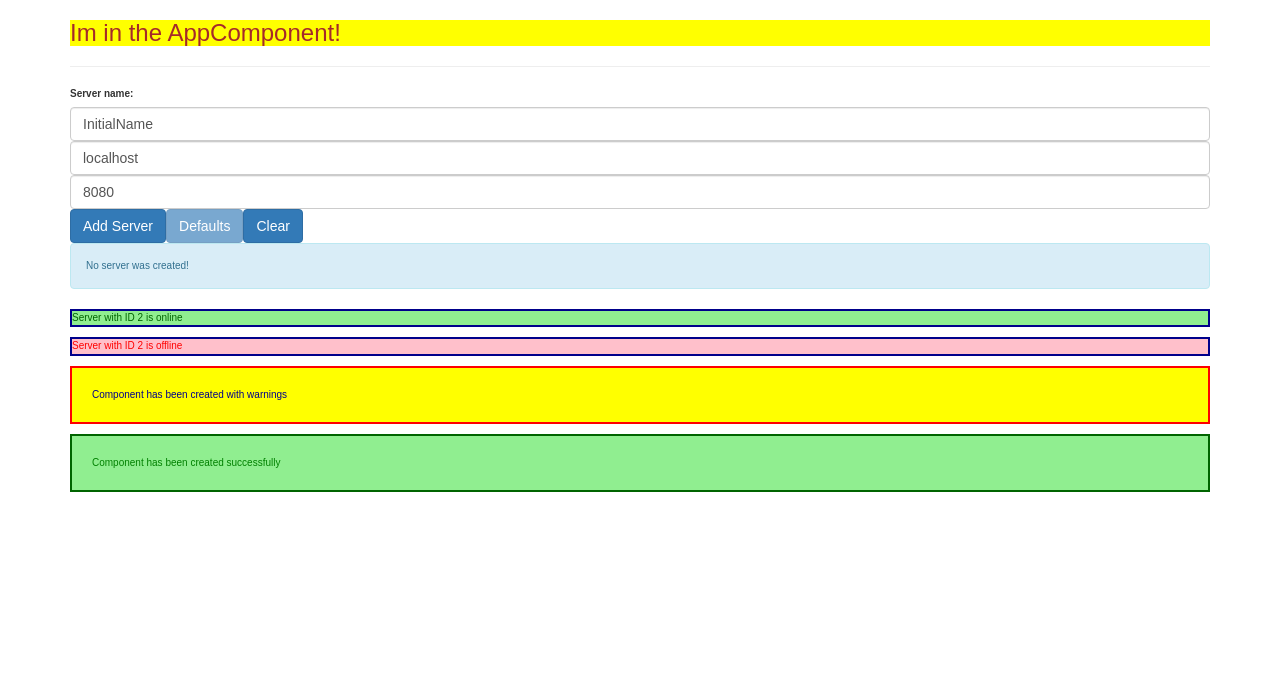
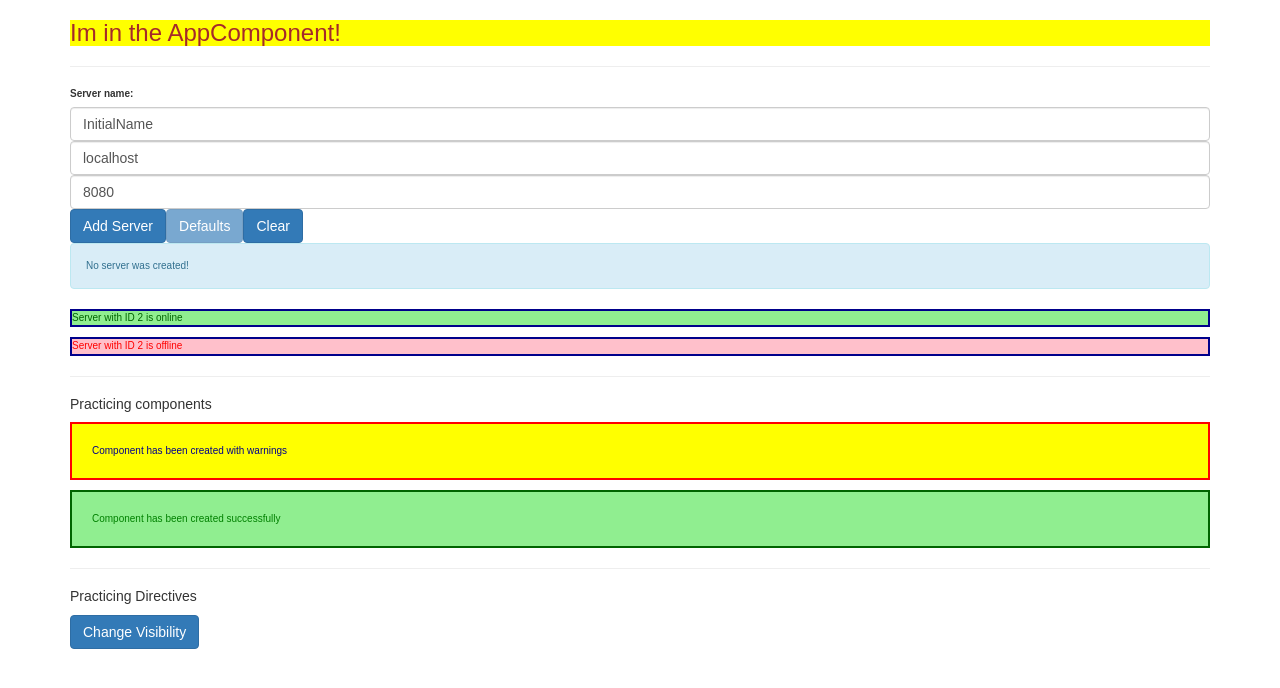
Before and after one commit to twolak88/ang-basics-components, an Angular app: page / in a window 1280 px wide. Shown: the top 688 px of the page. Built offline with nearby package versions, Linux system fonts and the light colour scheme.

Commit message:
Practicing directives

```diff
--- a/src/app/app.component.html
+++ b/src/app/app.component.html
@@ -8,8 +8,13 @@
         <app-servers></app-servers>
         <!--<div app-servers></div>-->
         <!--<div class="app-servers"></div>-->
+        <hr>
+        <h5>Practicing components</h5>
         <app-warning-alert></app-warning-alert>
         <app-success-alert></app-success-alert>
+        <hr>
+        <h5>Practicing Directives</h5>
+        <app-directives-example></app-directives-example>
       </div>
     </div>
   </div>
--- a/src/app/app.module.ts
+++ b/src/app/app.module.ts
@@ -7,6 +7,7 @@ import { ServerComponent } from './server/server.component';
 import { ServersComponent } from './servers/servers.component';
 import { WarningAlertComponent } from './warning-alert/warning-alert.component';
 import { SuccessAlertComponent } from './success-alert/success-alert.component';
+import { DirectivesExampleComponent } from './directives-example/directives-example.component';
 
 @NgModule({
   declarations: [
@@ -14,7 +15,8 @@ import { SuccessAlertComponent } from './success-alert/success-alert.component';
     ServerComponent,
     ServersComponent,
     WarningAlertComponent,
-    SuccessAlertComponent
+    SuccessAlertComponent,
+    DirectivesExampleComponent
   ],
   imports: [
     BrowserModule,
--- /dev/null
+++ b/src/app/directives-example/directives-example.component.css
@@ -0,0 +1,3 @@
+.white-text {
+  color: white;
+}
--- /dev/null
+++ b/src/app/directives-example/directives-example.component.html
@@ -0,0 +1,10 @@
+<!doctype html>
+<html lang="en" xmlns="http://www.w3.org/1999/xhtml">
+  <button class="btn btn-primary"
+          (click)="changeState()">Change Visibility</button>
+  <p class="alert alert-info" *ngIf="isHiddenDisplayed">Hidden text</p>
+  <p *ngFor="let changeItem of changes; let i = index"
+     [ngStyle]="{'background-color': i >= 4 ? 'blue' : 'transparent'}"
+     [ngClass]="{'white-text': i >= 4}"
+     >{{changeItem.toLocaleString()}}</p>
+</html>
--- /dev/null
+++ b/src/app/directives-example/directives-example.component.ts
@@ -0,0 +1,21 @@
+import { Component, OnInit } from '@angular/core';
+
+@Component({
+  selector: 'app-directives-example',
+  templateUrl: './directives-example.component.html',
+  styleUrls: ['./directives-example.component.css']
+})
+export class DirectivesExampleComponent implements OnInit {
+  isHiddenDisplayed = false;
+  changes = []
+
+  constructor() { }
+
+  ngOnInit(): void {
+  }
+
+  changeState() {
+    this.isHiddenDisplayed = !this.isHiddenDisplayed;
+    this.changes.push(new Date());
+  }
+}
```
